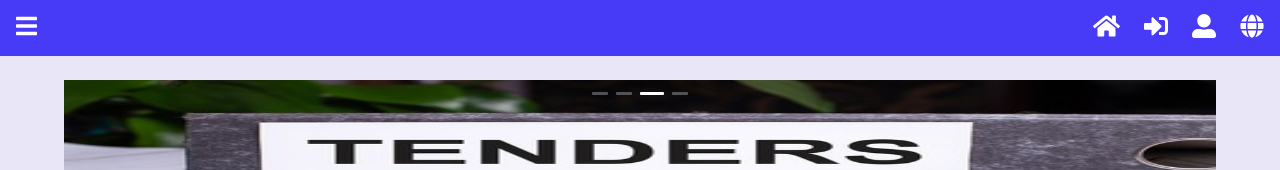
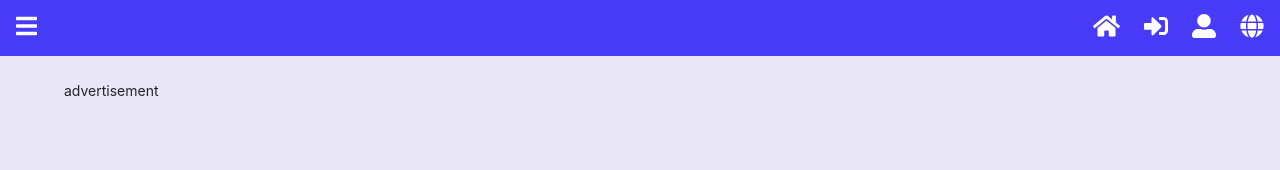
Before and after one commit to farhadamrah/tender, a React (Create React App) app: page /advertisement in a window 1280 px wide. Shown: the top 170 px of the page. Built offline with nearby package versions, Linux system fonts and the light colour scheme; the HTML template or start-up script is replaced by a standard one.

Commit message:
version1

```diff
--- a/src/Components/Main/Main.js
+++ b/src/Components/Main/Main.js
@@ -12,9 +12,10 @@ import Store from './MainPages/Store/Store';
 import HomePage from './MainPages/HomePage/HomePage';
 import Blog from './MainPages/Blog/Blog';
 import Instruction from './MainPages/Instruction/Instruction';
-import './Main.scss';
 import Profile from './MainPages/Profile/Profile';
 import Contact from './MainPages/FooterPages/Contact/Contact';
+import './Main.scss';
+import Advertisement from './MainPages/FooterPages/Advertisement/Advertisement';
 
 const Main = () => {
   return (
@@ -35,6 +36,7 @@ const Main = () => {
             <Route path='/blog' component={Blog} />
             <Route path='/instruction' component={Instruction} />
             <Route path='/contact' component={Contact} />
+            <Route path='/advertisement' component={Advertisement} />
             <Route path='/' component={HomePage} />
           </Switch>
         </section>
--- /dev/null
+++ b/src/Components/Main/MainPages/FooterPages/Advertisement/Advertisement.js
@@ -0,0 +1,7 @@
+import React from 'react';
+
+const Advertisement = () => {
+  return <div style={{ marginTop: '5rem' }}>advertisement</div>;
+};
+
+export default Advertisement;
```
